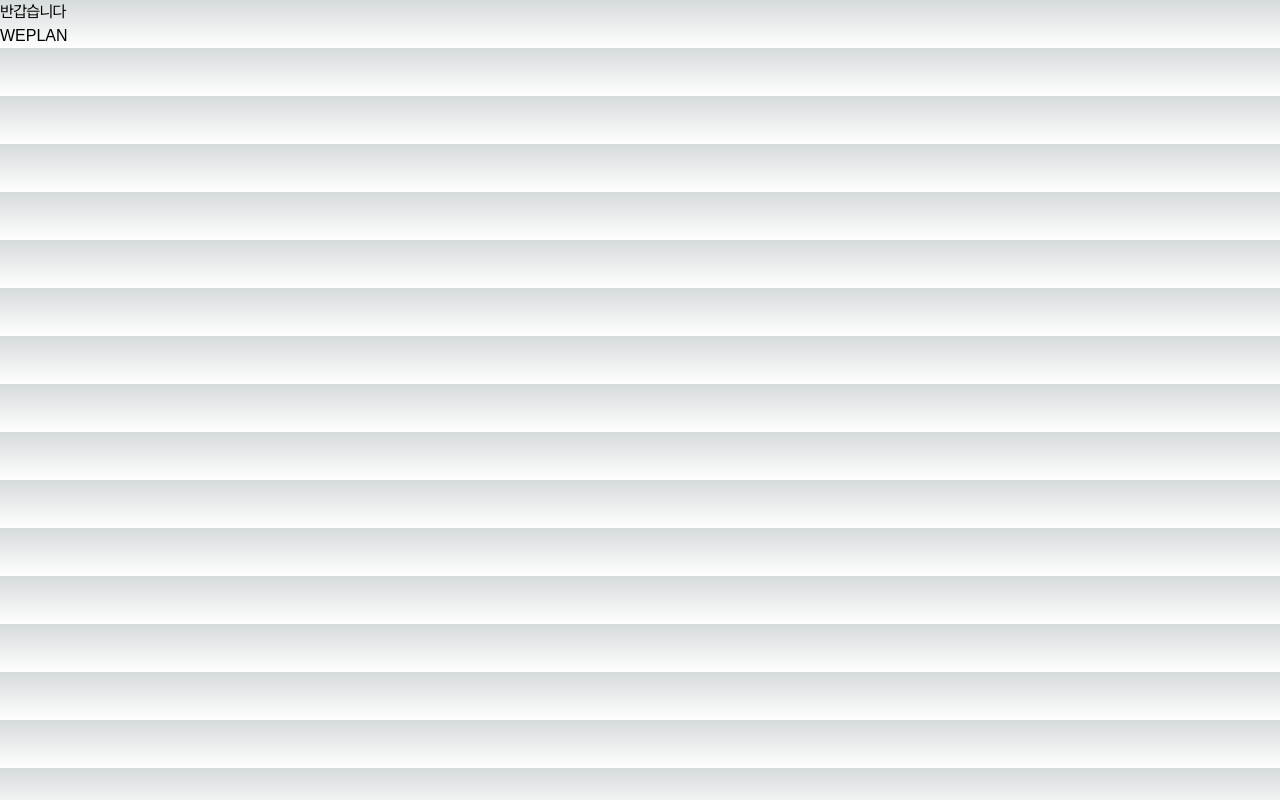
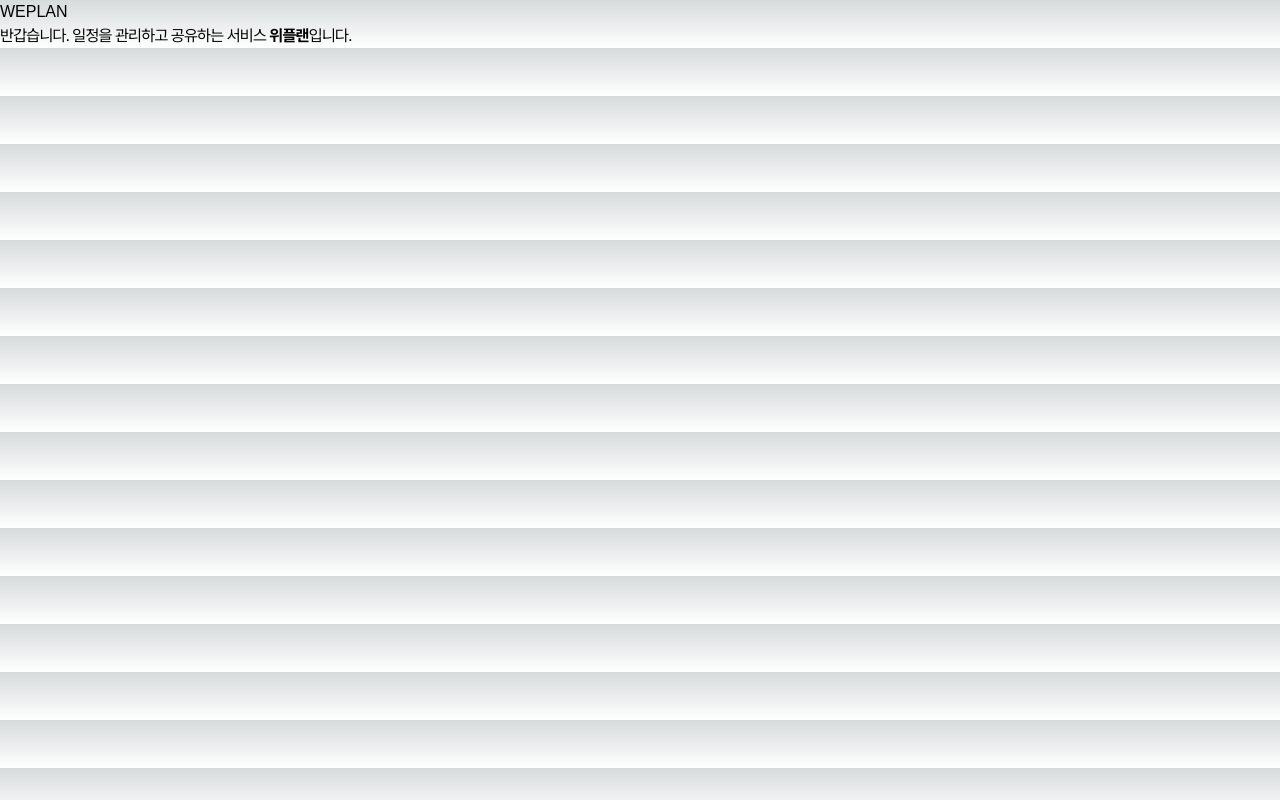
Before and after one commit to ungpyolee/weplan-app, a Next.js app: page / in a window 1280 px wide. Built offline with nearby package versions, Linux system fonts and the light colour scheme.

Commit message:
Feat : Add AWS_ACCOUNT_ID env in github

```diff
--- a/src/app/page.tsx
+++ b/src/app/page.tsx
@@ -3,8 +3,10 @@
 export default function Home() {
     return (
         <>
-            <p className="text-base">반갑습니다</p>
             <span className="font-en ">WEPLAN</span>
+            <p className="text-base">
+                반갑습니다. 일정을 관리하고 공유하는 서비스 <span className="font-bold">위플랜</span>입니다.
+            </p>
         </>
     );
 }
```
